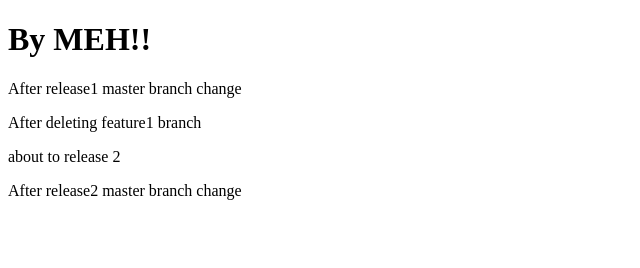
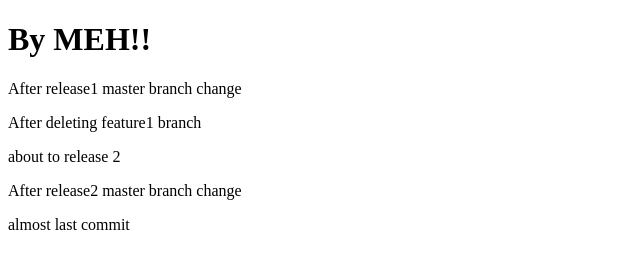
Before and after one commit to Hensi03/testing, a plain HTML site: page index.html in a window 1280 px wide. Shown: the whole page, without its empty margins (0-640 px from the left). Drawn offline with Linux system fonts and the light colour scheme.

Commit message:
commit 10

```diff
--- a/index.html
+++ b/index.html
@@ -11,5 +11,6 @@
     <p>After deleting feature1 branch</p>
     <p>about to release 2</p>
     <p>After release2 master branch change</p>
+    <p>almost last commit</p>
 </body>
 </html>
```
